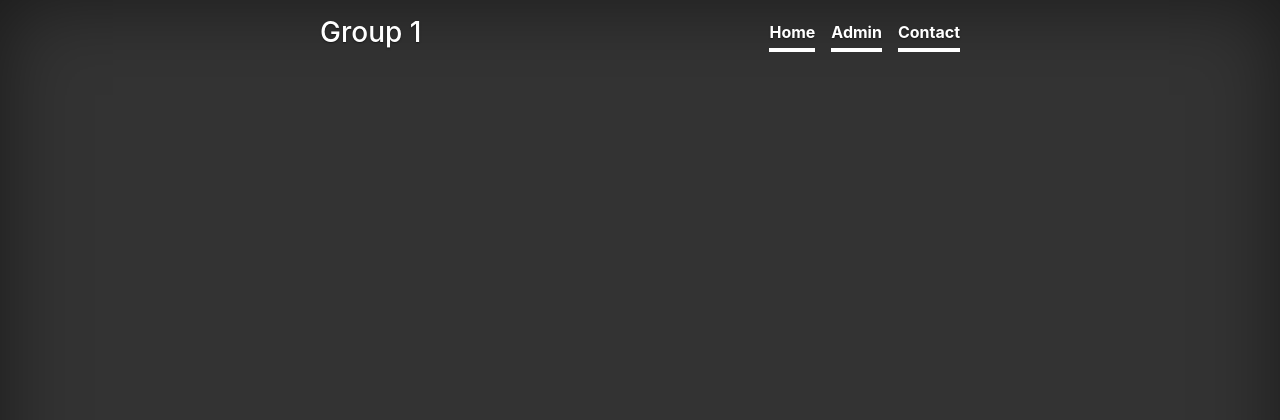
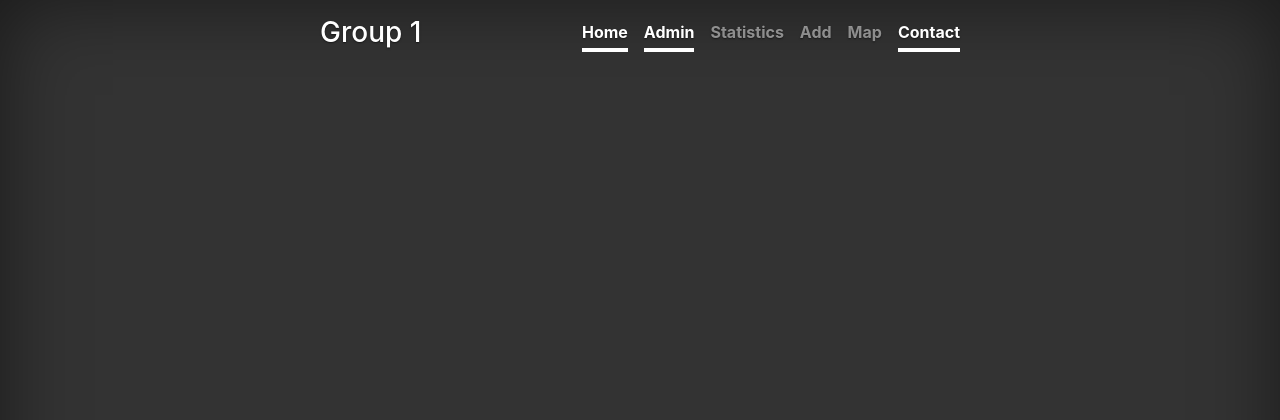
Before and after one commit to zhangwhbilly/Squirrel_Project_Group_1, a Django app: template sightings/templates/sightings/all_sightings.html in a window 1280 px wide. Shown: the top 420 px of the page. Run offline with Django 3.2, Linux system fonts and the light colour scheme; the template is opened without the code that fills it, so the values that code supplies are empty.

Commit message:
all_sightings modified

```diff
--- a/sightings/templates/sightings/all_sightings.html
+++ b/sightings/templates/sightings/all_sightings.html
@@ -34,14 +34,20 @@
     <!-- Custom styles for this template -->
     <link href="{% static 'css/cover.css' %}" rel="stylesheet">
   </head>
+
+
+
   <body class="text-center">
     <div class="cover-container d-flex w-100 h-100 p-3 mx-auto flex-column">
   <header class="masthead mb-auto">
     <div class="inner">
       <h3 class="masthead-brand">Group 1</h3>
       <nav class="nav nav-masthead justify-content-center">
-        <a class="nav-link active" href=/squirrels/>Home</a>
+        <a class="nav-link active" href="sightings/index">Home</a>
         <a class="nav-link active" href="{% url 'admin:login' %}">Admin</a>
+        <a class="nav-link" href="/sightings/stats">Statistics</a>
+	<a class="nav-link" href="/sightings/add">Add</a>
+        <a class="nav-link" href="/map/">Map</a>
         <a class="nav-link active" href="mailto:cj2671@columbia.edu">Contact</a>
       </nav>
     </div>
```
